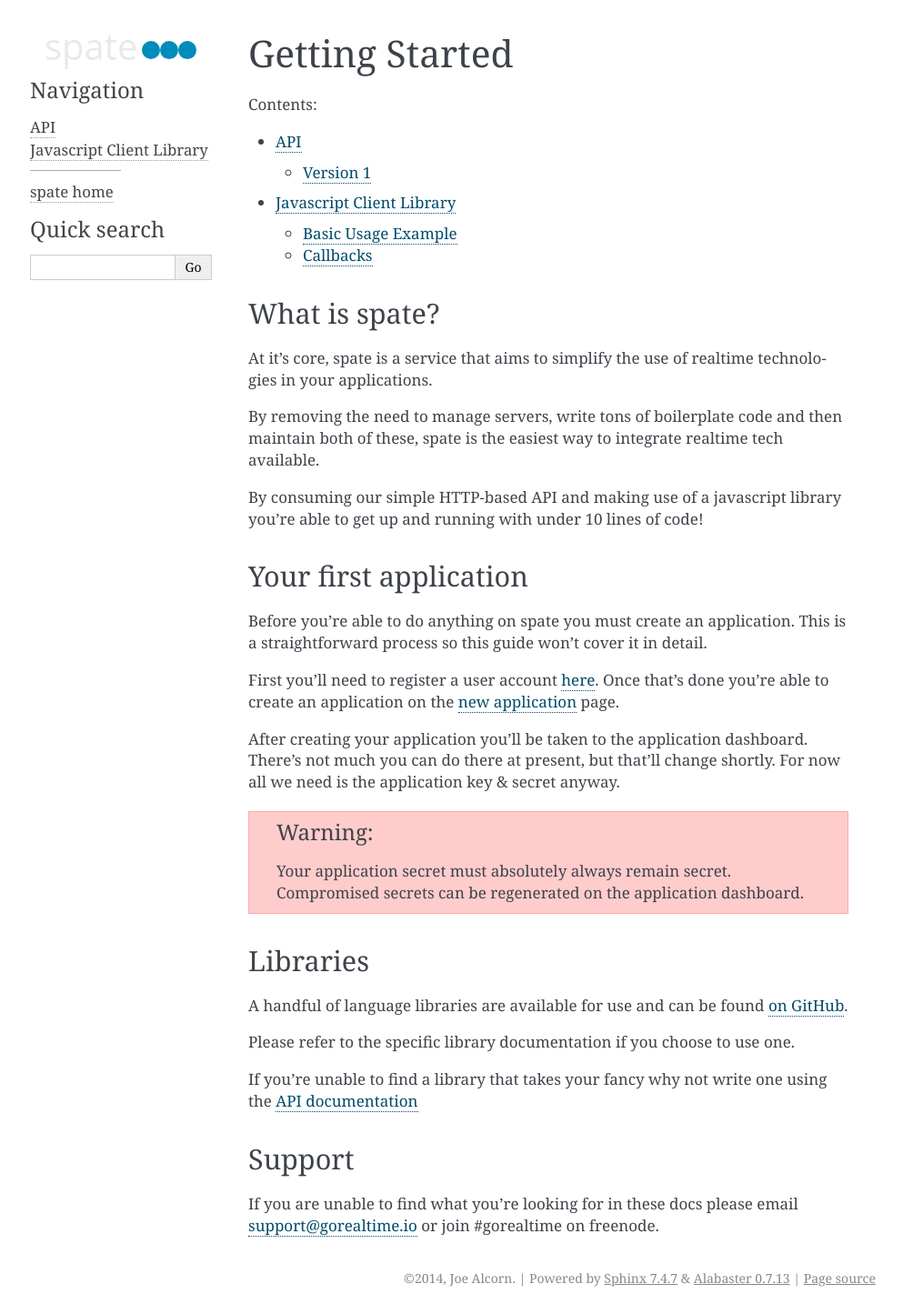
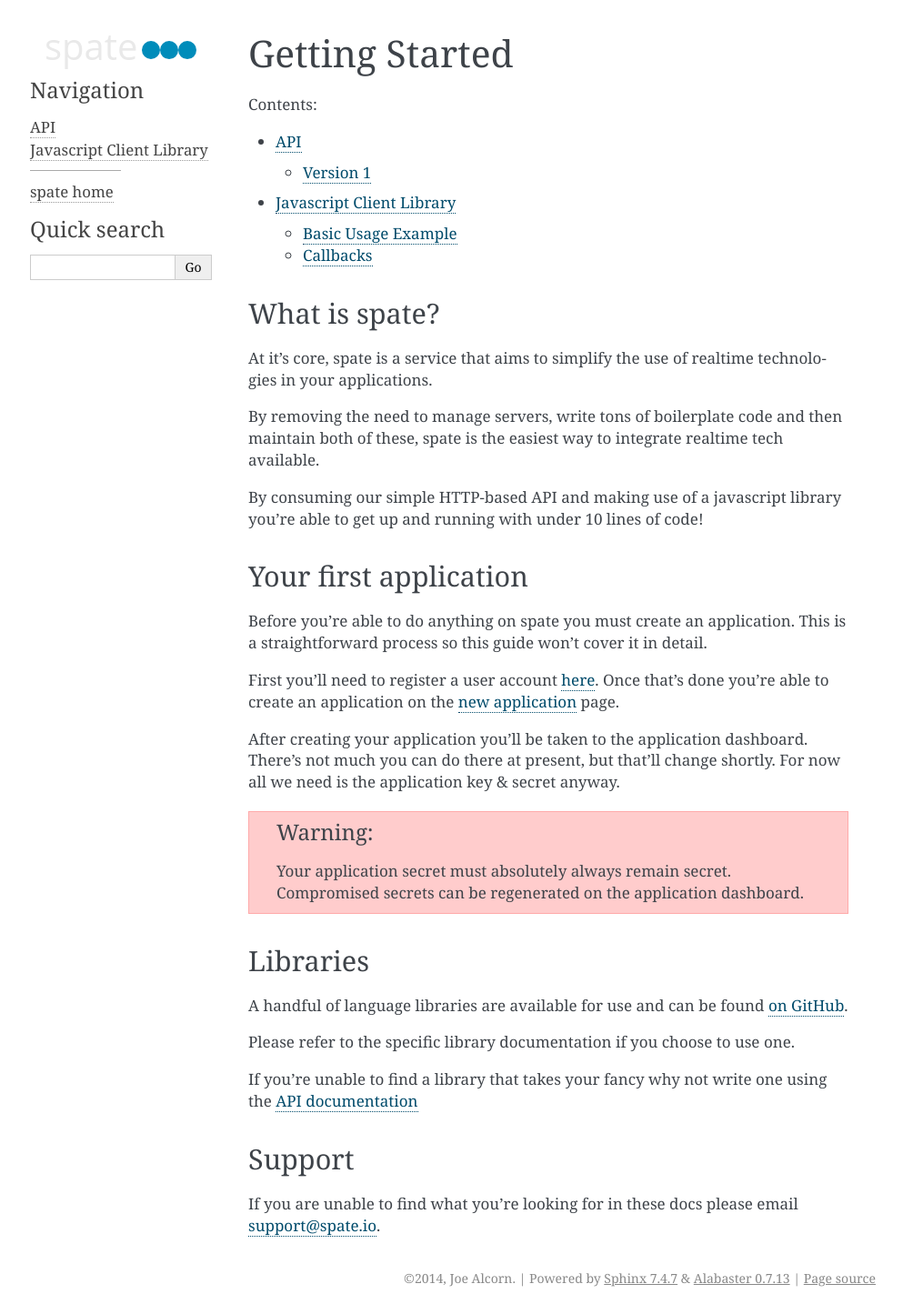
Before and after one commit to gorealtime/docs, a Sphinx documentation site: the page built from source/index.rst, in a window 1280 px wide. Shown: the whole page at 91% size, without its empty margins (147-1140 px from the left). Built offline with Sphinx 7.4.7, drawn with Linux system fonts in a browser that asks for light colours.

Commit message:
update support contact

```diff
--- a/source/index.rst
+++ b/source/index.rst
@@ -78,4 +78,4 @@
 --------
 
 If you are unable to find what you're looking for in these docs
-please email support@gorealtime.io or join #gorealtime on freenode.
+please email support@spate.io.
```
